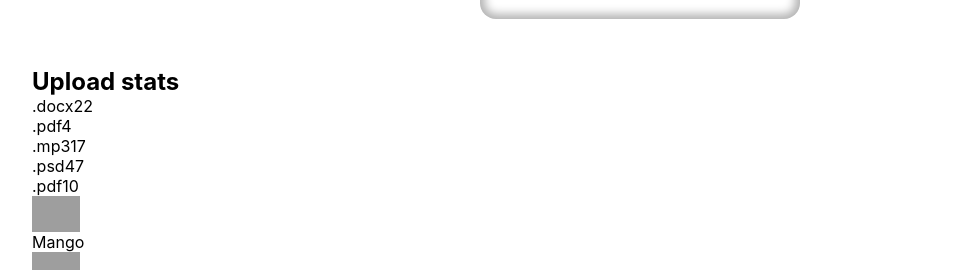
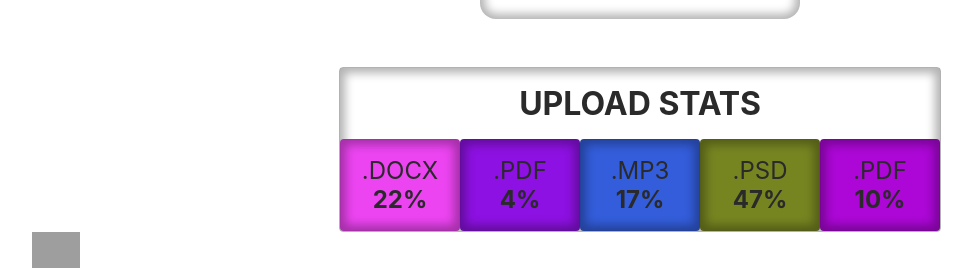
Before and after one commit to Alena-007/goit-react-hw-01-components, a React (Create React App) app: page / in a window 1280 px wide. Shown: the part 490-760 px from the top of the page, without its empty margins (0-972 px from the left). Built offline with nearby package versions, Linux system fonts and the light colour scheme; grey boxes are pictures that could not be loaded.

Commit message:
add css Statistics.styled.js

```diff
--- a/src/components/Statistics/Statistics.js
+++ b/src/components/Statistics/Statistics.js
@@ -1,19 +1,27 @@
 import PropTypes from 'prop-types';
+import {
+    StatisticInfo,
+    StatisticsTitle,
+    StatisticsList,
+    StatisticsItems,
+    StatisticsLabel,
+    StatisticsPercentage,
+} from './Statistics.styled';
 
 export const Statistics = ({ title, stats }) => {
     return (
-        <section className="statistics">
-            <h2 className="title">Upload stats</h2>
+        <StatisticInfo>
+            <StatisticsTitle>Upload stats</StatisticsTitle>
 
-            <ul className="stat-list">
+            <StatisticsList>
                 {stats.map(item => (
-                    <li className="item" key={item.id}>
-                        <span className="label">{item.label}</span>
-                        <span className="percentage">{item.percentage}</span>
-                    </li>
+                    <StatisticsItems key={item.id}>
+                        <StatisticsLabel>{item.label}</StatisticsLabel>
+                        <StatisticsPercentage>{item.percentage}%</StatisticsPercentage>
+                    </StatisticsItems>
                 ))}
-            </ul>
-        </section>
+            </StatisticsList>
+        </StatisticInfo>
     );
 };
 
--- a/src/components/Statistics/Statistics.styled.js
+++ b/src/components/Statistics/Statistics.styled.js
@@ -0,0 +1,58 @@
+import styled from 'styled-components';
+
+export const StatisticInfo = styled.section`
+    width: 600px;
+    text-align: center;
+    text-transform: uppercase;
+    margin: 0 auto;
+    font-size: ${p => p.theme.fontSizes.xl};
+    font-weight: ${p => p.theme.fontWeights.bold};
+    color: ${p => p.theme.colors.text};
+    border: ${p => p.theme.borders.normal};
+    border-radius: ${p => p.theme.radii.sm};
+    box-shadow: inset 0 0 10px 5px rgba(0, 0, 0, 0.3);
+    padding-top: ${p => p.theme.space[4]}px;
+`;
+
+export const StatisticsTitle = styled.h2`
+    text-align: center;
+    text-transform: uppercase;
+    margin-bottom: ${p => p.theme.space[4]}px;
+    font-size: ${p => p.theme.fontSizes.xl};
+    font-weight: ${p => p.theme.fontWeights.bold};
+    color: ${p => p.theme.colors.text};
+`;
+
+export const StatisticsList = styled.ul`
+    display: flex;
+    align-items: center;
+    font-size: ${p => p.theme.fontSizes.s};
+`;
+
+export const StatisticsItems = styled.li`
+    width: 100%;
+    text-align: center;
+    display: flex;
+    flex-direction: column;
+    border: ${p => p.theme.borders.normal};
+    border-radius: ${p => p.theme.radii.sm};
+    box-shadow: inset 0 0 10px 5px rgba(0, 0, 0, 0.3);
+    padding: ${p => p.theme.space[4]}px;
+    background-color: ${getRandomHexColor};
+`;
+
+export const StatisticsLabel = styled.span`
+    font-size: ${p => p.theme.fontSizes.l};
+    font-weight: ${p => p.theme.fontWeights.normal};
+    color: ${p => p.theme.colors.text};
+`;
+
+export const StatisticsPercentage = styled.span`
+    font-size: ${p => p.theme.fontSizes.l};
+    font-weight: ${p => p.theme.fontWeights.bold};
+    color: ${p => p.theme.colors.text};
+`;
+
+function getRandomHexColor() {
+    return `#${Math.floor(Math.random() * 16777215).toString(16)}`;
+}
--- a/src/theme.js
+++ b/src/theme.js
@@ -32,6 +32,7 @@ export const theme = {
     borders: {
         none: 'none',
         normal: '1px solid rgba(0, 0, 0, 0.3)',
+        right: 'solid rgba(0, 0, 0, 0.3)',
     },
     radii: {
         none: '0',
```
